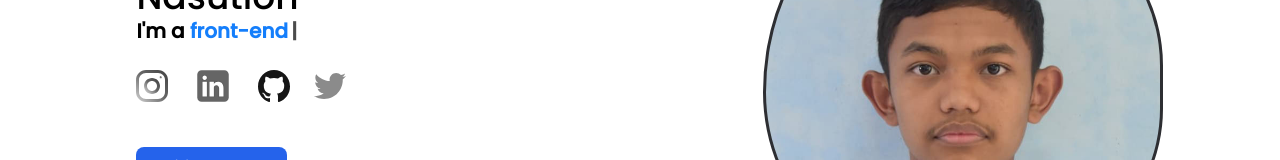
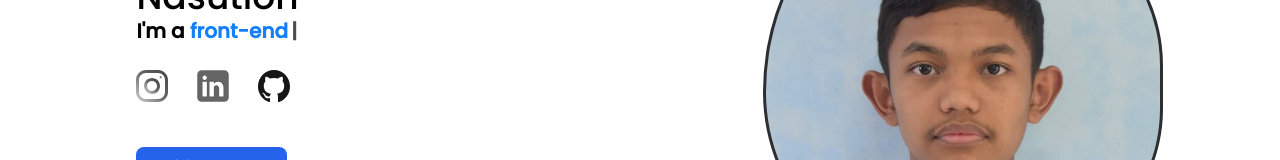
Before and after one commit to goncang1512/portfolio-mhd-goncang-samudera, a React (Vite) app: page / in a window 1280 px wide. Shown: the part 338-498 px from the top of the page. Built offline with nearby package versions, Linux system fonts and the light colour scheme.

Commit message:
New update icon sosmed twitter 11/28/2023

```diff
--- a/src/components/fragments/homeFragments/Sosmed.jsx
+++ b/src/components/fragments/homeFragments/Sosmed.jsx
@@ -17,10 +17,6 @@ function Sosmed() {
           src="../../assets/svg/github-icon.svg"
           link="https://github.com/goncang1512"
         />
-      <SosmedEl
-        src="../../assets/svg/twitter-icon.svg"
-        link="https://twitter.com/GoncangSamudera?t=kiEKN6_OJkDoynL4AuffSg&s=09"
-      />
     </>
   );
 }
```
Also changed, not shown: public/assets/svg/twitter-icon.svg (deleted).
